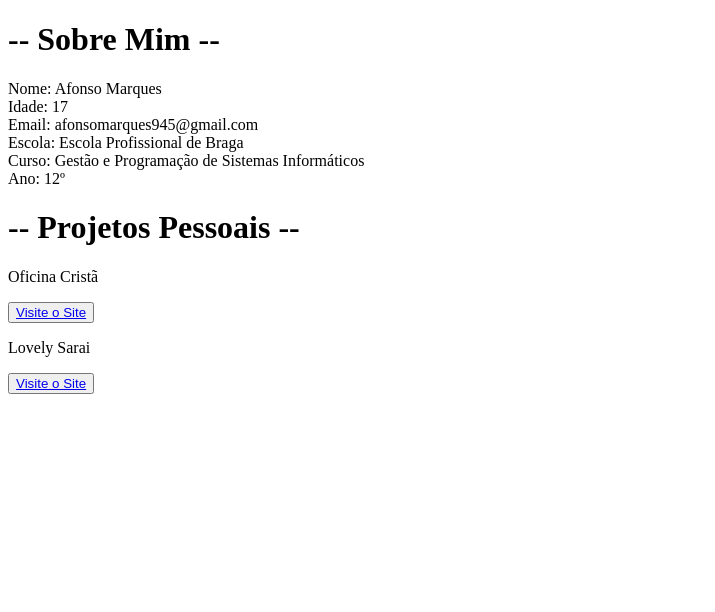
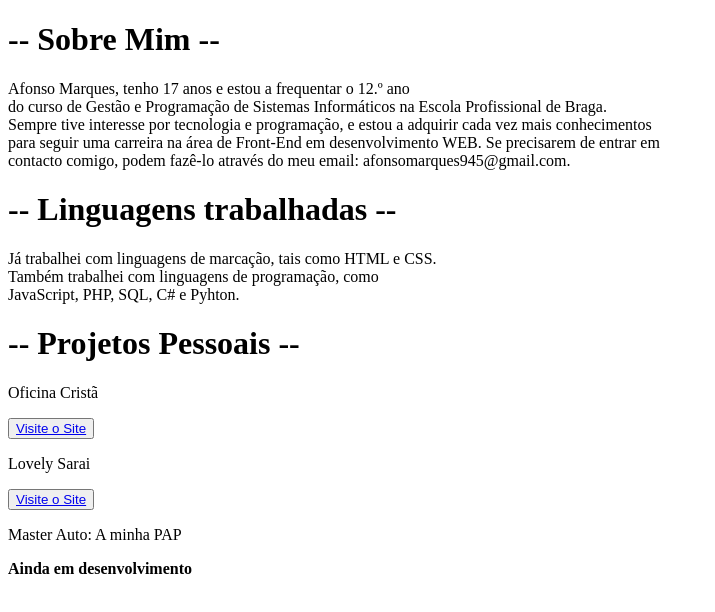
Before and after one commit to AfonsoMarques-git/AfonsoMarques-git.github.io, a plain HTML site: page index.html in a window 1280 px wide. Shown: the whole page, without its empty margins (0-715 px from the left). Drawn offline with Linux system fonts and the light colour scheme.

Commit message:
trabalho

```diff
--- a/index.html
+++ b/index.html
@@ -10,10 +10,16 @@
     <header>
     <h1> -- Sobre Mim -- </h1>
     </header>
+        <p> Afonso Marques, tenho 17 anos e estou a frequentar o 12.º ano <br />
+        do curso de Gestão e Programação de Sistemas Informáticos na Escola Profissional de Braga. <br />
+        Sempre tive interesse por tecnologia e programação, e estou a adquirir cada vez mais conhecimentos <br />
+        para seguir uma carreira na área de Front-End em desenvolvimento WEB. Se precisarem de entrar em <br />
+        contacto comigo, podem fazê-lo através do meu email: afonsomarques945@gmail.com.</p>
 
-    <p>Nome: Afonso Marques <br> Idade: 17 <br>Email: afonsomarques945@gmail.com <br> Escola: Escola Profissional de Braga
-        <br> Curso: Gestão e Programação de Sistemas Informáticos <br> Ano: 12º</p>
-
+        <h1> -- Linguagens trabalhadas -- </h1>
+        <p> Já trabalhei com linguagens de marcação, tais como HTML e CSS. <br />
+        Também trabalhei com linguagens de programação, como<br />
+        JavaScript, PHP, SQL, C# e Pyhton. </p>
     <footer>
 
         <h1> -- Projetos Pessoais -- </h1>
@@ -21,7 +27,8 @@
         <button><a href="https://oficinacrista.pt" target="_blank"> Visite o Site </a></button>
         <p> Lovely Sarai </p>
         <button><a href="https://lovelysarai.pt" target="_blank"> Visite o Site </a></button>
-
+        <p> Master Auto: A minha PAP</p>
+        <b> Ainda em desenvolvimento</b>
     </footer>
 </body>
 </html>
```
Also changed, not shown: sinal perigo.jpg (added).
